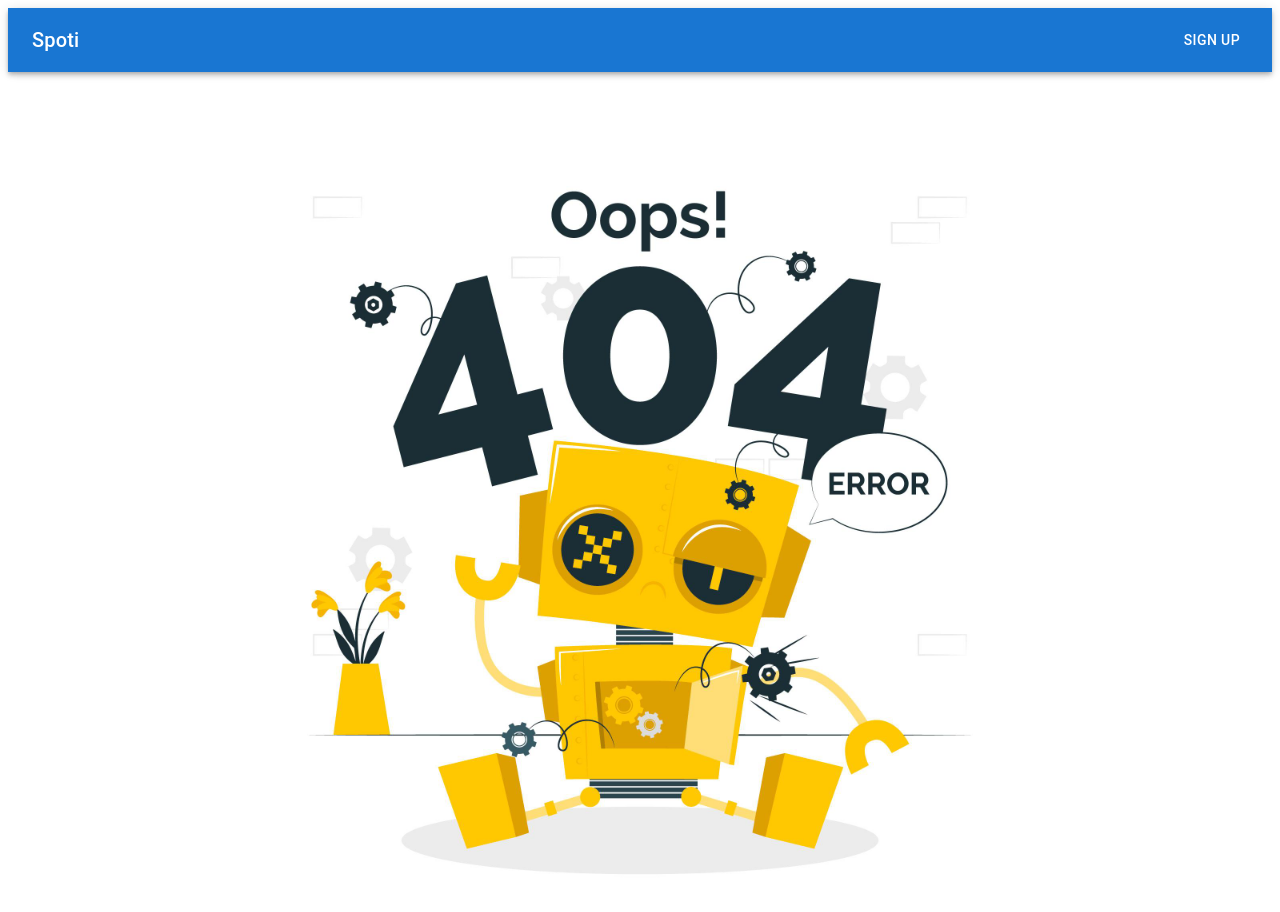
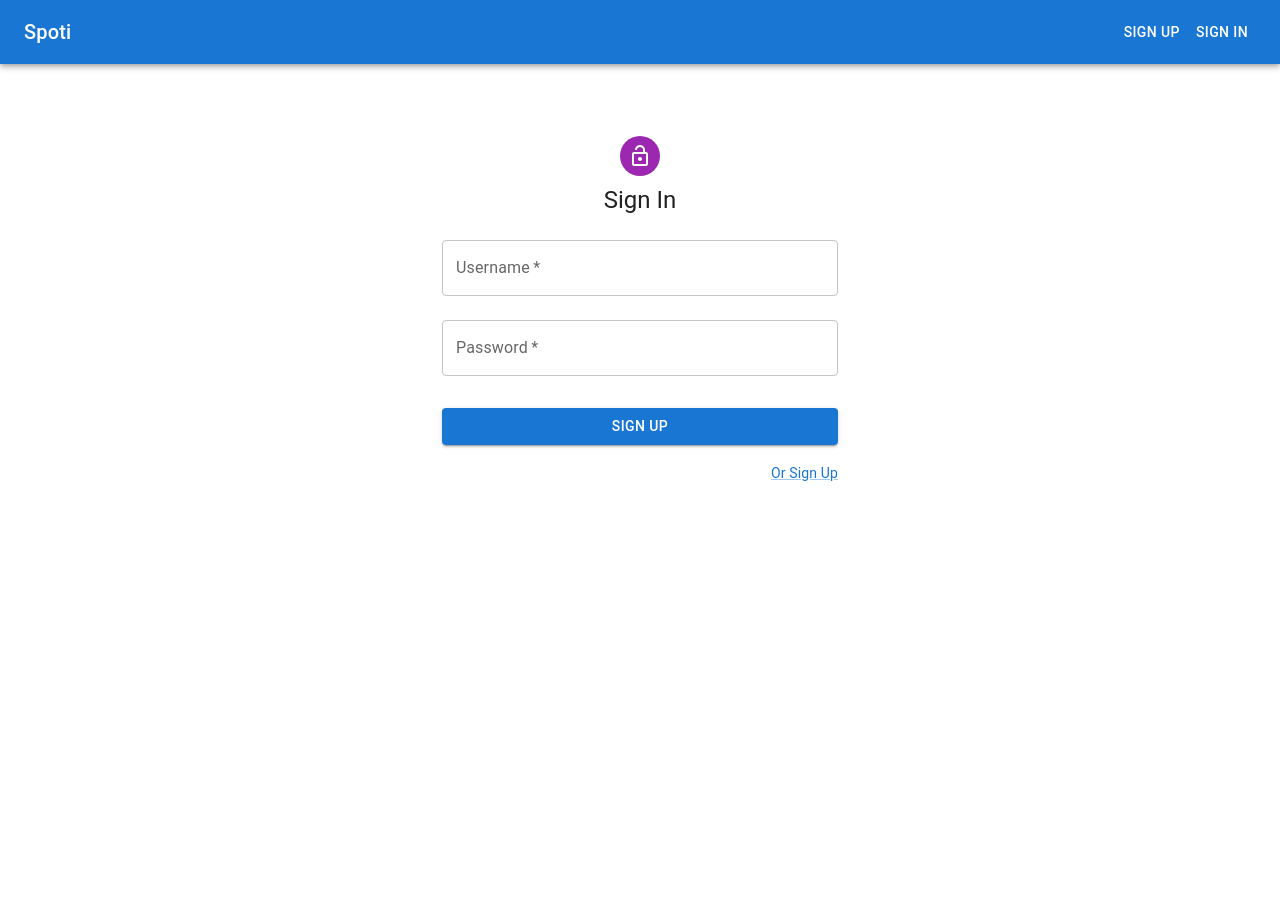
Before and after one commit to red88july/home_work82, a React (Vite) app in the folder frontend/: page /login in a window 1280 px wide. Shown: the top 912 px of the page. After the commit the page ends 800 px from the top, so only its background shows below. Built offline with nearby package versions, Linux system fonts and the light colour scheme.

Commit message:
"HW#86: Create LoginForm and set logic. Add Button for Sign In and add one new route '/login'"

```diff
--- a/frontend/src/App.tsx
+++ b/frontend/src/App.tsx
@@ -8,6 +8,7 @@ import PageNoFoundPicture from '../../frontend/src/assets/pic/404PageNotFound.jp
 import Albums from './containers/albums/Albums';
 import TracksList from './containers/tracks/TracksList';
 import RegisterForm from './containers/users/RegisterForm.tsx';
+import LoginForm from './containers/users/LoginForm.tsx';
 
 function App() {
   return (
@@ -18,6 +19,7 @@ function App() {
           <Route path="/albums" element={<Albums />} />
           <Route path="/tracks" element={<TracksList />} />
           <Route path="/register" element={<RegisterForm />} />
+          <Route path="/login" element={<LoginForm />} />
           <Route path="*" element={(
             <Box
               sx={{display: "flex", alignItems:'center',
--- a/frontend/src/components/UI/AppToolbar/AppToolbar.tsx
+++ b/frontend/src/components/UI/AppToolbar/AppToolbar.tsx
@@ -1,4 +1,4 @@
-import { NavLink } from 'react-router-dom';
+import {NavLink} from 'react-router-dom';
 import {AppBar, Box, Button, Grid, styled, Toolbar, Typography} from '@mui/material';
 
 const Link = styled(NavLink)({
@@ -17,11 +17,16 @@ const AppToolbar = () => {
           <Typography variant="h6" component="div" sx={{flexGrow: 1}}>
             <Link to="/">Spoti</Link>
           </Typography>
-          <Box>
-            <Button component={NavLink} to={'/register'} color="inherit">
-              Sign Up
-            </Button>
-          </Box>
+            <Box>
+              <Button component={NavLink} to={'/register'} color="inherit">
+                Sign Up
+              </Button>
+            </Box>
+            <Box>
+              <Button component={NavLink} to={'/login'} color="inherit">
+                Sign In
+              </Button>
+            </Box>
         </Grid>
       </Toolbar>
     </AppBar>
--- a/frontend/src/containers/users/LoginForm.tsx
+++ b/frontend/src/containers/users/LoginForm.tsx
@@ -1,11 +1,12 @@
 import React, { useState } from 'react';
+import { Link as RouterLink, useNavigate } from 'react-router-dom';
+import { Alert, Avatar, Box, Button, Container, CssBaseline, Grid, Link, TextField, Typography } from '@mui/material';
+import LockOpenIcon from '@mui/icons-material/LockOpen';
+
+import { useAppDispatch, useAppSelector } from '../../app/hooks';
+import { login } from './usersThunk';
+import { selectLoginError } from './usersSlice';
 import { LoginMutation } from '../../types';
-import { Alert, Avatar, Box, Button, Container, Grid, Link, TextField, Typography } from '@mui/material';
-import LockOpenIcon from '@mui/icons-material/LockOpen';
-import { Link as RouterLink, useNavigate } from 'react-router-dom';
-import { useAppDispatch, useAppSelector } from '../../app/hooks';
-import { selectLoginError } from './usersSlice';
-import { login } from './usersThunk';
 
 const LoginForm = () => {
 
@@ -18,7 +19,7 @@ const LoginForm = () => {
     password: ''
   });
 
-  const inputChangeHandler = (event: React.ChangeEvent<HTMLInputElement>) => {
+  const inputChange = (event: React.ChangeEvent<HTMLInputElement>) => {
     const {name, value} = event.target;
     setState(prevState => {
       return {...prevState, [name]: value};
@@ -33,6 +34,7 @@ const LoginForm = () => {
 
   return (
     <Container component="main" maxWidth="xs">
+      <CssBaseline/>
       <Box
         sx={{
           marginTop: 8,
@@ -45,49 +47,48 @@ const LoginForm = () => {
           <LockOpenIcon/>
         </Avatar>
         <Typography component="h1" variant="h5">
-          Sign in
+          Sign In
         </Typography>
         {error && (
           <Alert severity="error" sx={{mt: 3, width: "100%"}}>
-            {error.error}
+            {error.error || "Username or password isn't correct!"}
           </Alert>
         )}
-        <Box component="form" onSubmit={submitFormHandler} sx={{mt: 3}}>
-          <Grid container spacing={2}>
-            <Grid item xs={12}>
+        <Box component="form" onSubmit={submitFormHandler} sx={{mt: 1}}>
           <TextField
             required
-                label="Username"
+            fullWidth
+            type="username"
             name="username"
             value={state.username}
-                onChange={inputChangeHandler}
+            label="Username"
+            onChange={inputChange}
+            margin="normal"
             autoComplete="current-username"
           />
-            </Grid>
-            <Grid item xs={12}>
           <TextField
             required
+            fullWidth
+            type="password"
             name="password"
+            value={state.password}
             label="Password"
-                type="password"
-                value={state.password}
-                onChange={inputChangeHandler}
+            onChange={inputChange}
+            margin="normal"
             autoComplete="current-password"
           />
-            </Grid>
-          </Grid>
           <Button
             type="submit"
             fullWidth
             variant="contained"
             sx={{mt: 3, mb: 2}}
           >
-            Sign In
+            Sign Up
           </Button>
           <Grid container justifyContent="flex-end">
             <Grid item>
-              <Link component={RouterLink} to="/login" variant="body2">
-                Or sign in
+              <Link component={RouterLink} to="/register" variant="body2">
+                Or Sign Up
               </Link>
             </Grid>
           </Grid>
--- a/frontend/src/containers/users/RegisterForm.tsx
+++ b/frontend/src/containers/users/RegisterForm.tsx
@@ -65,7 +65,7 @@ const RegisterForm = () => {
           <LockOutlinedIcon/>
         </Avatar>
         <Typography component="h1" variant="h5">
-          Sign in
+          Sign Up
         </Typography>
         <Box component="form" onSubmit={submitForm} sx={{mt: 1}}>
           <TextField
@@ -103,7 +103,7 @@ const RegisterForm = () => {
             variant="contained"
             sx={{mt: 3, mb: 2}}
           >
-            Sign In
+            Sign Up
           </Button>
           <Grid container justifyContent="flex-end">
             <Grid item>
--- a/frontend/src/containers/users/usersSlice.ts
+++ b/frontend/src/containers/users/usersSlice.ts
@@ -39,8 +39,6 @@ export const usersSlice = createSlice({
       state.registrationError = error || null;
     });
 
-
-
     builder.addCase(login.pending, (state) => {
       state.loginLoading = true;
       state.loginError = null;
@@ -61,5 +59,6 @@ export const usersReducer = usersSlice.reducer;
 export const selectUser = (state: RootState) => state.users.users;
 export const loadingRegistration = (state: RootState) => state.users.registrationLoading;
 export const errorRegistration = (state: RootState) => state.users.registrationError;
+
 export const selectLoginLoading = (state: RootState) => state.users.loginLoading;
 export const selectLoginError = (state: RootState) => state.users.loginError;
--- a/frontend/src/containers/users/usersThunk.ts
+++ b/frontend/src/containers/users/usersThunk.ts
@@ -20,16 +20,17 @@ export const registration = createAsyncThunk<RegistrationResponse, RegistrationM
   }
 );
 
-export const login = createAsyncThunk<RegistrationResponse, LoginMutation, {  rejectValue: GlobalError}>(
+export const login = createAsyncThunk<RegistrationResponse, LoginMutation, { rejectValue: GlobalError }>(
   'users/login',
   async (loginMutation, {rejectWithValue}) => {
     try {
-      const response = await axiosApi.post('/users', loginMutation);
+      const response = await axiosApi.post('/users/sessions', loginMutation);
       return response.data;
     } catch (e) {
       if (isAxiosError(e) && e.response && e.response.status === 422) {
         return rejectWithValue(e.response.data);
       }
+
       throw e;
     }
   }
```
Also changed, not shown: 2 other files (tests, documents, lock files or other folders). Lines whose indentation alone changed are shown as unchanged.
